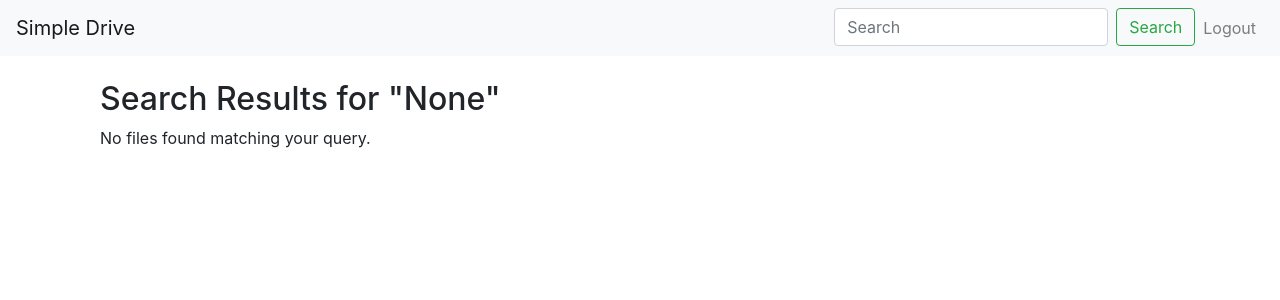
After one commit to mehediemon/Document_managment_app_flask, a Flask app: page /search in a window 1280 px wide. The commit adds this page. Shown: the top 300 px of the page. Run offline with Flask 3, Linux system fonts and the light colour scheme; a user stored in the database is signed in; some libraries are stand-ins or nearby versions.

Commit message:
download problem solved

```diff
--- a/app/__init__.py
+++ b/app/__init__.py
@@ -7,7 +7,7 @@ import os
 app = Flask(__name__)
 app.config['SECRET_KEY'] = os.urandom(24).hex()
 app.config['SQLALCHEMY_DATABASE_URI'] = 'sqlite:///../Database/site.db'
-app.config['UPLOAD_FOLDER'] = 'uploads'
+app.config['UPLOAD_FOLDER'] = os.path.join(os.path.dirname(__file__), 'uploads')
 
 db = SQLAlchemy(app)
 bcrypt = Bcrypt(app)
--- a/app/routes.py
+++ b/app/routes.py
@@ -1,11 +1,12 @@
 import os
-from flask import render_template, url_for, flash, redirect, request, abort, send_from_directory
+from flask import render_template, url_for, flash, redirect, request, abort, send_from_directory, current_app as app
 from app import app, db, bcrypt
 from app.forms import RegistrationForm, LoginForm, FolderForm, UploadForm
 from app.models import User, Folder, File
 from flask_login import login_user, current_user, logout_user, login_required
 from werkzeug.utils import secure_filename
 from datetime import datetime
+
 
 @app.route("/", methods=['GET', 'POST'])
 def index():
@@ -83,18 +84,21 @@ def folder(username, folder_id):
         db.session.commit()
         return redirect(url_for('folder', username=username, folder_id=folder.id))
 
-    # Handle file uploads
     if upload_form.validate_on_submit():
-        file = upload_form.file.data
-        original_filename = secure_filename(file.filename)
-        file_extension = os.path.splitext(original_filename)[1]  # Extract the original file extension
-        new_filename = f"{upload_form.new_name.data}{file_extension}"  # Combine new name with original extension
-        file_path = os.path.join(folder.path, new_filename)
-        file.save(file_path)
-        new_file = File(name=new_filename, folder_id=folder.id, path=file_path)
-        db.session.add(new_file)
-        db.session.commit()
-        return redirect(url_for('folder', username=username, folder_id=folder.id))
+          file = upload_form.file.data
+          original_filename = secure_filename(file.filename)
+          file_extension = os.path.splitext(original_filename)[1]  # Extract the original file extension
+          new_filename = f"{upload_form.new_name.data}{file_extension}"  # Combine new name with original extension
+          file_path = os.path.join(folder.path, new_filename)  # Full path where file is saved
+
+          # Save file and store relative path
+          file.save(file_path)
+          relative_path = os.path.relpath(file_path, app.config['UPLOAD_FOLDER'])  # Store path relative to UPLOAD_FOLDER
+          new_file = File(name=new_filename, folder_id=folder.id, path=relative_path)
+          db.session.add(new_file)
+          db.session.commit()
+          return redirect(url_for('folder', username=username, folder_id=folder.id))
+
 
     # Fetch subfolders and files
     subfolders = Folder.query.filter_by(parent_id=folder.id).all()
@@ -105,8 +109,33 @@ def folder(username, folder_id):
 
     return render_template('folder.html', title=folder.name, folder=folder, subfolders=subfolders, files=files, form=form, upload_form=upload_form, parent_folder=parent_folder)
 
+@app.route("/search", methods=['GET'])
+@login_required
+def search():
+    query = request.args.get('query')
+    if query:
+        # Filter files by checking the folder's user_id
+        files = db.session.query(File).join(Folder).filter(
+            File.name.ilike(f'%{query}%'),
+            Folder.user_id == current_user.id
+        ).all()
+    else:
+        files = []
+
+    return render_template('search_results.html', title='Search Results', files=files, query=query)
+
+
 @app.route("/uploads/<path:filename>")
 @login_required
 def download_file(filename):
     directory = app.config['UPLOAD_FOLDER']
+    file_path = os.path.join(directory, filename)
+
+    print(f"Directory: {directory}")
+    print(f"Requested file: {filename}")
+    print(f"Full file path: {file_path}")
+    print(f"File exists: {os.path.isfile(file_path)}")
+
+    if not os.path.isfile(file_path):
+        abort(404)  # File not found
     return send_from_directory(directory, filename)
--- a/app/templates/layout.html
+++ b/app/templates/layout.html
@@ -8,10 +8,17 @@
 </head>
 <body>
     <nav class="navbar navbar-expand-lg navbar-light bg-light">
-        <a class="navbar-brand" href="{{ url_for('home') }}">Clouts DMS</a>
+        <a class="navbar-brand" href="{{ url_for('home') }}">Simple Drive</a>
         <div class="collapse navbar-collapse">
             <ul class="navbar-nav ml-auto">
                 {% if current_user.is_authenticated %}
+
+                    <li class="nav-item">
+                        <form class="form-inline" action="{{ url_for('search') }}" method="GET">
+                            <input class="form-control mr-sm-2" type="search" name="query" placeholder="Search" aria-label="Search">
+                            <button class="btn btn-outline-success my-2 my-sm-0" type="submit">Search</button>
+                        </form>
+                    </li>
                     <li class="nav-item">
                         <a class="nav-link" href="{{ url_for('logout') }}">Logout</a>
                     </li>
--- /dev/null
+++ b/app/templates/search_results.html
@@ -0,0 +1,20 @@
+{% extends "layout.html" %}
+
+{% block title %}Search Results{% endblock %}
+
+{% block content %}
+<div class="container mt-4">
+    <h2>Search Results for "{{ query }}"</h2>
+    {% if files %}
+    <ul class="list-group">
+        {% for file in files %}
+            <li class="list-group-item">
+                <a href="{{ url_for('download_file', filename=file.path) }}">{{ file.name }}</a>
+            </li>
+        {% endfor %}
+    </ul>
+    {% else %}
+    <p>No files found matching your query.</p>
+    {% endif %}
+</div>
+{% endblock %}
```
Also changed, not shown: app/models.py (+6 -1 lines), Database/site.db, uploads/admin/asdads/asdasdad.jpg (deleted), uploads/admin/education/Screenshot_from_2024-06-08_15-10-28.png (deleted), 1 other file.
